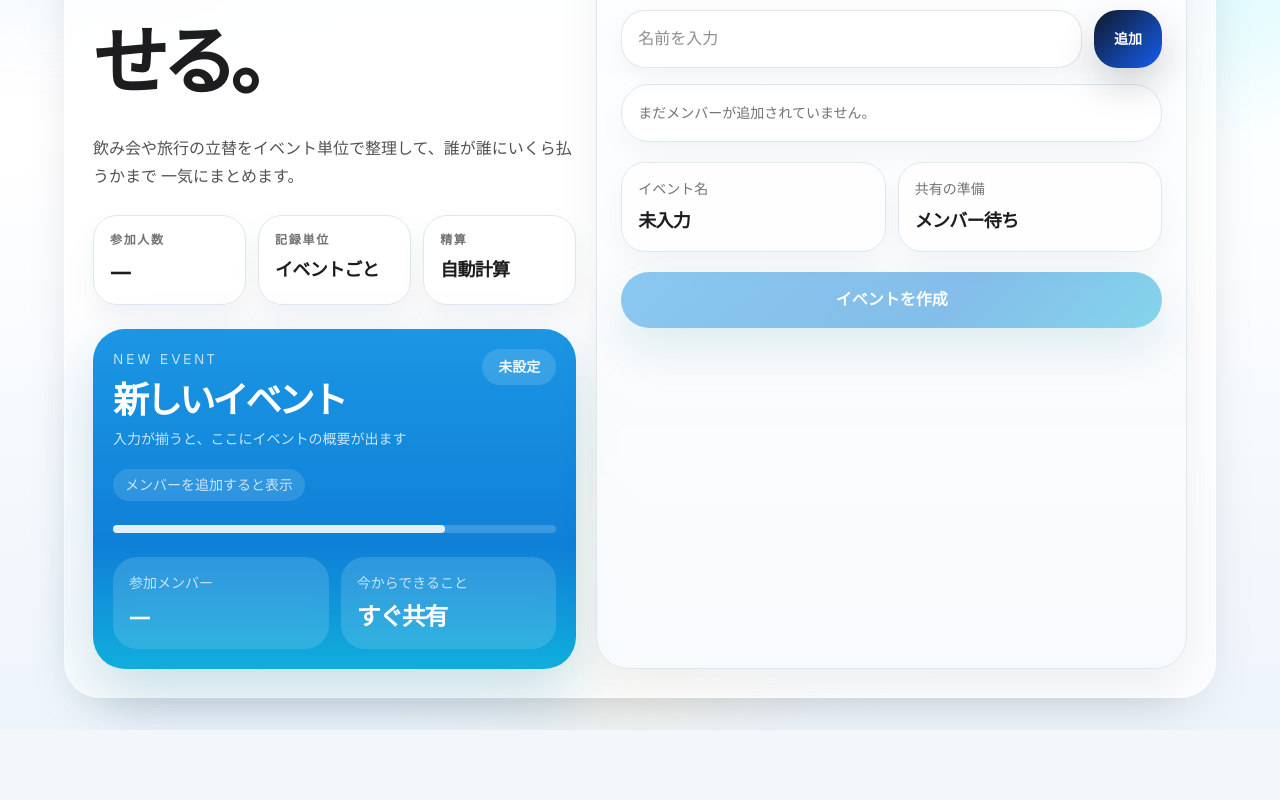
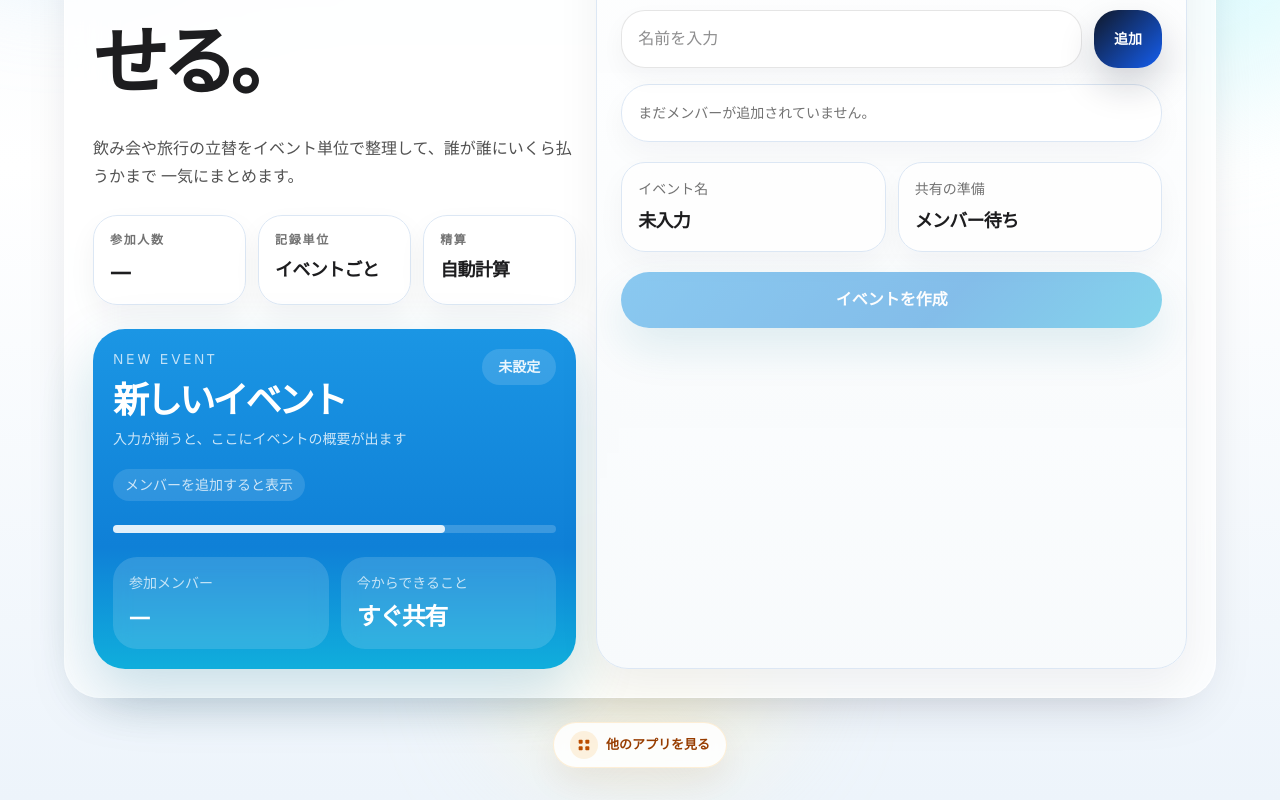
Before and after one commit to agoringang/waliwali-app, a Next.js app: page / in a window 1280 px wide. Shown: the part 374-1174 px from the top of the page. Before the commit the page ends 1104 px from the top, so only its background shows below. Built offline with nearby package versions, Linux system fonts and the light colour scheme.

Commit message:
Polish app icon and app links

```diff
--- a/app/event/[publicId]/page.tsx
+++ b/app/event/[publicId]/page.tsx
@@ -195,6 +195,10 @@ export default async function EventPage({ params }: Props) {
           balances={balances}
           settlements={settlements}
         />
+
+        <div className="mt-6 flex justify-center">
+          <OtherAppsLink />
+        </div>
       </div>
     </main>
   );
--- a/app/page.tsx
+++ b/app/page.tsx
@@ -320,6 +320,10 @@ export default function Home() {
             </div>
           </section>
         </section>
+
+        <div className="mt-6 flex justify-center">
+          <OtherAppsLink />
+        </div>
       </div>
     </main>
   );
```
Also changed, not shown: app/icon.svg (added).
